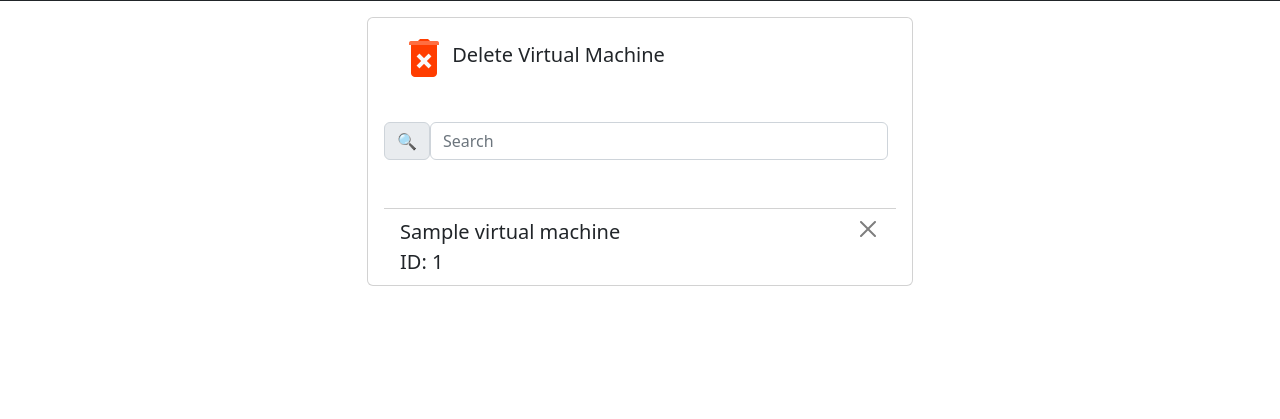
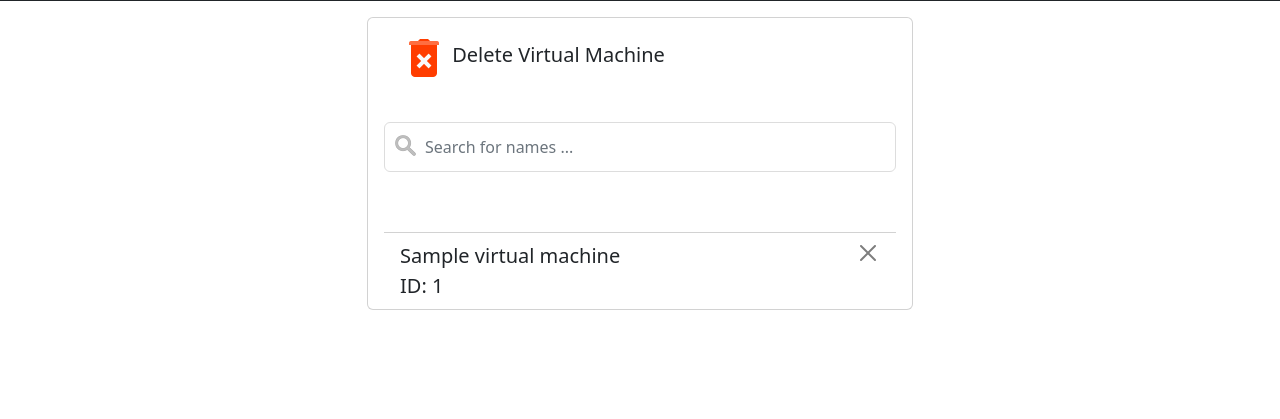
Before and after one commit to mattMbz/qubik-hypervisor, a Django app: template applications/web/templates/app_hypervisor/delete_vm.html in a window 1280 px wide. Shown: the part 381-800 px from the top of the page. Run offline with Django 3.2, Linux system fonts and the light colour scheme; the template is opened without the code that fills it: most values are stand-ins (such as "Sample title", 1, 10 or a date in 2020); some libraries are stand-ins or nearby versions.

Commit message:
Creating a Virtual machines searcher that we want delete

```diff
--- a/applications/web/static/css/main.css
+++ b/applications/web/static/css/main.css
@@ -16,3 +16,14 @@
   justify-content: center;
   align-items: center;
 }
+
+#searcherInput {
+  background-image: url('../images/searchicon.png'); /* Add a search icon to input */
+  background-position: 10px 12px; /* Position the search icon */
+  background-repeat: no-repeat; /* Do not repeat the icon image */
+  width: 100%; /* Full-width */
+  font-size: 16px; /* Increase font-size */
+  padding: 12px 20px 12px 40px; /*Add some padding*/
+  border: 1px solid #ddd; /* Add a grey border */
+  margin-bottom: 12px; /* Add some space below the input */
+}
--- a/applications/web/templates/app_hypervisor/delete_vm.html
+++ b/applications/web/templates/app_hypervisor/delete_vm.html
@@ -15,14 +15,14 @@
             <span class="ml-2 fs-5">Delete Virtual Machine</span>
           </div>
         </div>
-        <form class="d-flex mb-5" method='POST'>
-          <span class="input-group-text" id="basic-addon1">&#128269; </span>
-          <input class="form-control me-2" type="text" placeholder="Search">
+        <form class="d-flex mb-5">
+          {% comment %} <span class="input-group-text" id="basic-addon1">&#128269; </span> {% endcomment %}
+          <input class="form-control" id="searcherInput" type="text" placeholder="Search for names ...">
         </form>
         <ul class="list-group list-group-flush list-to-remove">
           {% csrf_token %}
           {% for vm in virtual_machines %}
-            <li class="list-group-item" id="{{vm.id}}">
+            <li class="list-group-item vm-item" id="{{vm.id}}">
               <div class="d-flex justify-content-between">
                 <div>
                   <div class="fs-5 vm-name">{{vm.name}}</div>
--- a/applications/web/typescript/deleteVirtualMachine/main.ts
+++ b/applications/web/typescript/deleteVirtualMachine/main.ts
@@ -1,4 +1,7 @@
-import { HandlerToDeleteVM } from "./handler";
+import { HandlerToDeleteVM, HandlerToSearching } from "./handler";
 
+const handlerToSearching = new HandlerToSearching('#searcherInput');
 const handlerToRemoveVirtualMachine = new HandlerToDeleteVM('.container', '.close');
+
 handlerToRemoveVirtualMachine.addEventListeners();
+handlerToSearching.addEventListenerForSearcherInput();
```
Also changed, not shown: applications/web/typescript/deleteVirtualMachine/handler.ts (+49 -1 lines), applications/web/static/images/searchicon.png (added), webpack.config.js (line endings or trailing spaces). Lines whose indentation alone changed are shown as unchanged.
